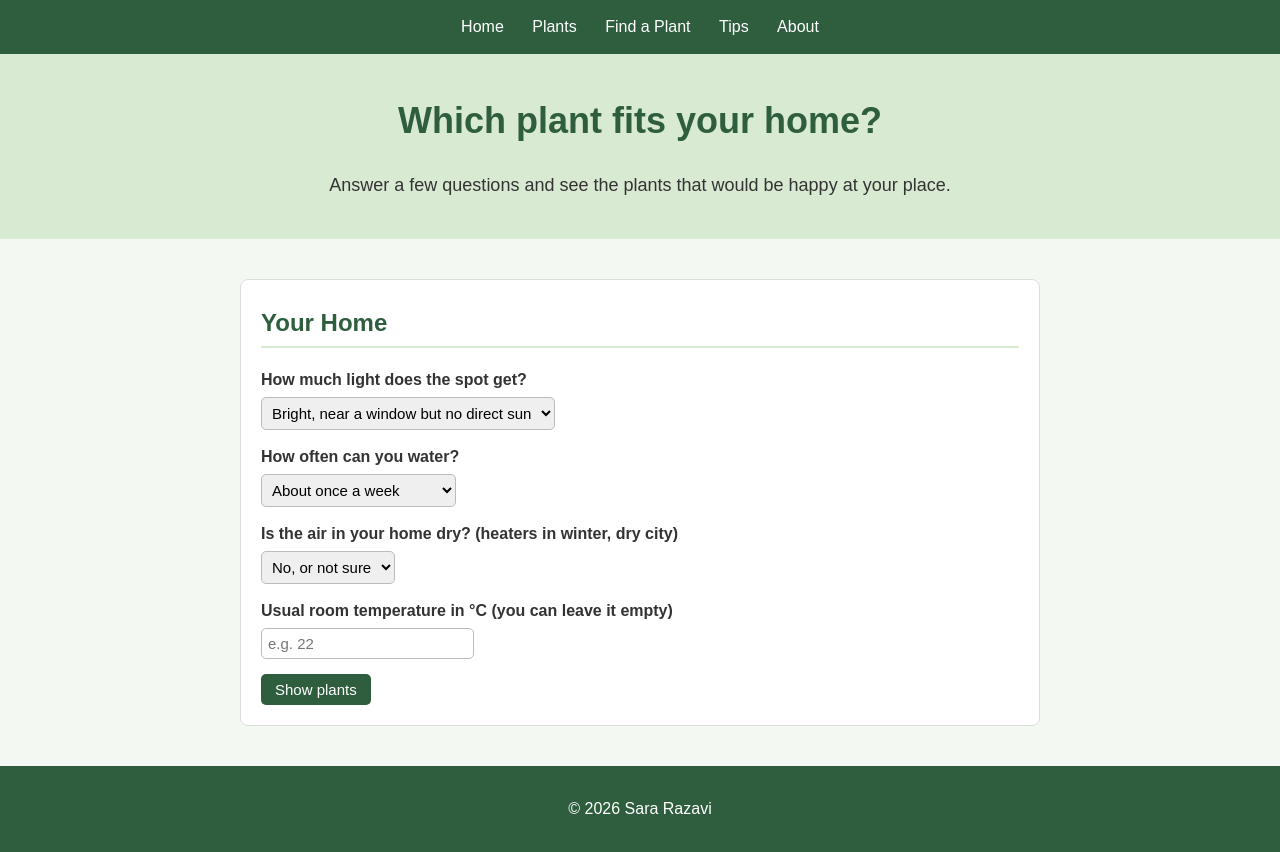
After one commit to sara-razavi/plant-care-guide, a Flask app: page /recommend in a window 1280 px wide. The commit adds this page. Run offline with Flask 3, Linux system fonts and the light colour scheme; some libraries are stand-ins or nearby versions.

Commit message:
add plant care recommendations

```diff
--- a/app.py
+++ b/app.py
@@ -1,4 +1,4 @@
-from flask import Flask, render_template, jsonify
+from flask import Flask, render_template, jsonify, request
 import psycopg2
 
 app = Flask(__name__)
@@ -19,6 +19,11 @@ def home():
 def plant_page():
     # the plant name is in the url (?name=...), details.js reads it
     return render_template("plant.html")
+
+
+@app.route("/recommend")
+def recommend_page():
+    return render_template("recommend.html")
 
 
 @app.route("/api/plants")
@@ -85,5 +90,78 @@ def get_plant(name):
     return jsonify(plant)
 
 
+def get_tips(light, water, dry, temp):
+    tips = []
+
+    if light == 1:
+        tips.append("In low light plants grow slowly and use less water, so check the soil before watering.")
+    if light == 4:
+        tips.append("Direct sun can burn leaves, turn the pots sometimes and watch for brown spots.")
+
+    if water == 3:
+        tips.append("Watering often is fine for some plants, but most of them still don't like wet soil all the time.")
+    if water == 14:
+        tips.append("Use pots with drainage holes and a well draining mix, plants that need little water hate wet roots.")
+
+    if dry:
+        tips.append("Your air is dry, put the pots on a tray with pebbles and water or keep the plants close together.")
+
+    if temp != None:
+        if temp < 16:
+            tips.append("Your room is quite cold, keep the plants away from cold windows at night.")
+        elif temp > 27:
+            tips.append("Your room is warm, the soil dries faster so you may need to water a bit more often.")
+
+    return tips
+
+
+@app.route("/api/recommend")
+def recommend():
+    # answers from the form on the recommend page
+    light = int(request.args.get("light"))
+    water = int(request.args.get("water"))
+    dry = request.args.get("dry") == "yes"
+    temp = request.args.get("temp")
+    if temp == None or temp == "":
+        temp = None
+    else:
+        temp = float(temp)
+
+    # plants that need water less often are ok too, you just water them less
+    query = """
+        SELECT name, scientific_name, description, watering_days
+        FROM plants
+        WHERE min_light <= %s AND max_light >= %s AND watering_days >= %s
+    """
+    values = [light, light, water]
+
+    # dry air is bad for the plants that like humidity
+    if dry:
+        query += " AND likes_humid = false"
+    if temp != None:
+        query += " AND min_temp <= %s AND max_temp >= %s"
+        values.append(temp)
+        values.append(temp)
+    query += " ORDER BY name"
+
+    conn = get_connection()
+    cur = conn.cursor()
+    cur.execute(query, values)
+    rows = cur.fetchall()
+    cur.close()
+    conn.close()
+
+    plants = []
+    for row in rows:
+        plants.append({
+            "name": row[0],
+            "scientific_name": row[1],
+            "description": row[2],
+            "watering_days": row[3]
+        })
+
+    return jsonify({"plants": plants, "tips": get_tips(light, water, dry, temp)})
+
+
 if __name__ == "__main__":
     app.run(debug=True)
--- /dev/null
+++ b/static/recommend.js
@@ -0,0 +1,55 @@
+// recommend page, sends the answers to the backend and shows the plants that fit
+
+const resultsBox = document.getElementById("results");
+const resultList = document.getElementById("result-list");
+const resultCount = document.getElementById("result-count");
+const tipList = document.getElementById("care-tips");
+
+document.getElementById("recommend-btn").addEventListener("click", function () {
+  const light = document.getElementById("light").value;
+  const water = document.getElementById("water").value;
+  const dry = document.getElementById("dry").value;
+  const temp = document.getElementById("temp").value;
+
+  const url = "/api/recommend?light=" + light + "&water=" + water + "&dry=" + dry + "&temp=" + temp;
+
+  fetch(url)
+    .then(function (response) {
+      return response.json();
+    })
+    .then(function (data) {
+      // remove the results of the last search
+      resultList.innerHTML = "";
+      tipList.innerHTML = "";
+
+      for (let i = 0; i < data.tips.length; i++) {
+        const li = document.createElement("li");
+        li.textContent = data.tips[i];
+        tipList.appendChild(li);
+      }
+
+      if (data.plants.length == 0) {
+        resultCount.textContent = "No plant fits all of these, try changing an answer.";
+      } else {
+        resultCount.textContent = data.plants.length + " plants fit your home:";
+      }
+
+      // same cards as the home page, with the watering too
+      for (let i = 0; i < data.plants.length; i++) {
+        const p = data.plants[i];
+        const card = document.createElement("div");
+        card.className = "plant-card";
+        card.innerHTML = "<h3>" + p.name + "</h3>" +
+          '<p class="sci-name">' + p.scientific_name + "</p>" +
+          "<p>" + p.description + "</p>" +
+          '<p class="note">Water every ' + p.watering_days + " days</p>" +
+          '<a href="/plant?name=' + p.name + '">See care guide</a>';
+        card.addEventListener("click", function () {
+          window.location.href = "/plant?name=" + p.name;
+        });
+        resultList.appendChild(card);
+      }
+
+      resultsBox.style.display = "block";
+    });
+});
--- a/static/style.css
+++ b/static/style.css
@@ -194,7 +194,7 @@ footer {
   border-radius: 5px;
 }
 
-#check-temp, #watered-today {
+#check-temp, #watered-today, #recommend-btn {
   padding: 7px 14px;
   font-size: 15px;
   background-color: #2e5e3e;
@@ -204,7 +204,7 @@ footer {
   cursor: pointer;
 }
 
-#check-temp:hover, #watered-today:hover {
+#check-temp:hover, #watered-today:hover, #recommend-btn:hover {
   background-color: #3e7a51;
 }
 
@@ -246,3 +246,33 @@ footer {
 #problems li.open .solution {
   display: block;
 }
+
+/* recommend page */
+.info select, #temp {
+  display: block;
+  padding: 6px;
+  font-size: 15px;
+  border: 1px solid #bbb;
+  border-radius: 5px;
+  margin-bottom: 15px;
+}
+
+#recommend-btn {
+  margin-bottom: 15px;
+}
+
+#results {
+  display: none;
+}
+
+#care-tips {
+  padding-left: 20px;
+}
+
+#care-tips li {
+  margin-bottom: 8px;
+}
+
+#result-count {
+  font-weight: bold;
+}
--- a/templates/index.html
+++ b/templates/index.html
@@ -11,6 +11,7 @@
   <nav>
     <a href="/">Home</a>
     <a href="#plants">Plants</a>
+    <a href="/recommend">Find a Plant</a>
     <a href="#tips">Tips</a>
     <a href="#about">About</a>
   </nav>
@@ -26,6 +27,7 @@
 
       <input type="text" id="search" placeholder="Search a plant, e.g. monstera">
       <p id="no-result">No plant found, try another name.</p>
+      <p class="note">Don't have a plant yet? <a href="/recommend">Find one that fits your home</a>.</p>
 
       <!-- cards are made in script.js, the data comes from /api/plants -->
       <div class="plant-list" id="plant-list"></div>
--- a/templates/plant.html
+++ b/templates/plant.html
@@ -11,6 +11,7 @@
   <nav>
     <a href="/">Home</a>
     <a href="/#plants">Plants</a>
+    <a href="/recommend">Find a Plant</a>
     <a href="/#tips">Tips</a>
     <a href="/#about">About</a>
   </nav>
--- /dev/null
+++ b/templates/recommend.html
@@ -0,0 +1,70 @@
+<!DOCTYPE html>
+<html lang="en">
+<head>
+  <meta charset="UTF-8">
+  <meta name="viewport" content="width=device-width, initial-scale=1.0">
+  <title>Find a Plant - Plant Care Guide</title>
+  <link rel="stylesheet" href="{{ url_for('static', filename='style.css') }}">
+</head>
+<body>
+
+  <nav>
+    <a href="/">Home</a>
+    <a href="/#plants">Plants</a>
+    <a href="/recommend">Find a Plant</a>
+    <a href="/#tips">Tips</a>
+    <a href="/#about">About</a>
+  </nav>
+
+  <header>
+    <h1>Which plant fits your home?</h1>
+    <p>Answer a few questions and see the plants that would be happy at your place.</p>
+  </header>
+
+  <main class="details">
+    <section class="info">
+      <h2>Your Home</h2>
+
+      <label for="light">How much light does the spot get?</label>
+      <select id="light">
+        <option value="1">Low, far from a window</option>
+        <option value="2">Medium, a few meters from a window</option>
+        <option value="3" selected>Bright, near a window but no direct sun</option>
+        <option value="4">Some direct sun on the plant</option>
+      </select>
+
+      <label for="water">How often can you water?</label>
+      <select id="water">
+        <option value="3">Every few days</option>
+        <option value="7" selected>About once a week</option>
+        <option value="14">Every two weeks or less</option>
+      </select>
+
+      <label for="dry">Is the air in your home dry? (heaters in winter, dry city)</label>
+      <select id="dry">
+        <option value="no">No, or not sure</option>
+        <option value="yes">Yes</option>
+      </select>
+
+      <label for="temp">Usual room temperature in &deg;C (you can leave it empty)</label>
+      <input type="number" id="temp" placeholder="e.g. 22">
+
+      <button id="recommend-btn">Show plants</button>
+    </section>
+
+    <!-- hidden until the first search -->
+    <section id="results" class="info">
+      <h2>Plants for You</h2>
+      <ul id="care-tips"></ul>
+      <p id="result-count"></p>
+      <div class="plant-list" id="result-list"></div>
+    </section>
+  </main>
+
+  <footer>
+    <p>&copy; 2026 Sara Razavi</p>
+  </footer>
+
+  <script src="{{ url_for('static', filename='recommend.js') }}"></script>
+</body>
+</html>
```
Also changed, not shown: database.sql (+19 -1 lines).
